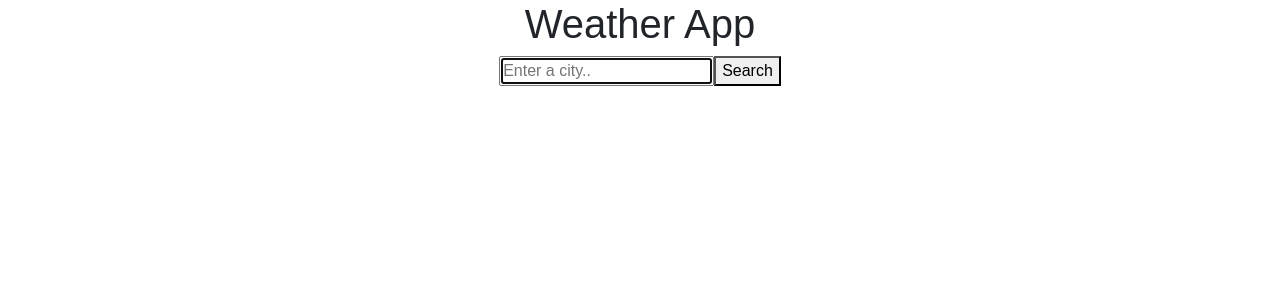
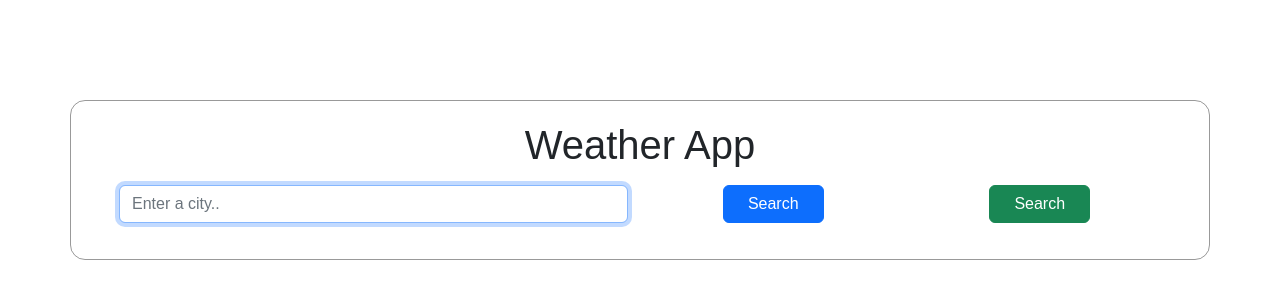
Before and after one commit to Hanna-Mik/react-weather-app-homework, a React (Create React App) app: page / in a window 1280 px wide. Shown: the top 300 px of the page. Built offline with nearby package versions, Linux system fonts and the light colour scheme.

Commit message:
changed style of search element and app container

```diff
--- a/src/App.css
+++ b/src/App.css
@@ -2,6 +2,10 @@
   font-family: sans-serif;
   text-align: center;
   text-transform: capitalize;
+  border: 1px solid rgba(0, 0, 0, 0.4);
+  border-radius: 15px;
+  padding: 20px;
+  margin-top: 100px;
 }
 .App ul {
   list-style: none;
--- a/src/App.js
+++ b/src/App.js
@@ -3,7 +3,7 @@ import Search from "./Search";
 
 function App() {
   return (
-    <div className="App">
+    <div className="App container">
       <Search />
     </div>
   );
--- a/src/Search.js
+++ b/src/Search.js
@@ -1,4 +1,3 @@
-import "./App.css";
 import React, { useState } from "react";
 import axios from "axios";
 
@@ -34,18 +33,31 @@ export default function App() {
   }
   let form = (
     <form onSubmit={handleSubmit}>
+      {" "}
+      <div className="row m-3">
+        <div className="col-6">
           <input
             type="search"
+            className="form-control"
             placeholder="Enter a city.."
             autoFocus
             onChange={searchCity}
           />
-      <button type="Submit">Search</button>
+        </div>
+        <div className="col-3 ">
+          <button type="submit" className="btn btn-primary px-4">
+            Search
+          </button>
+        </div>
+        <div className="col-3">
+          <button className="btn btn-success px-4">Search</button>
+        </div>
+      </div>
     </form>
   );
   if (loaded) {
     return (
-      <div className="App">
+      <div className="Search">
         <h1>Weather App</h1>
         {form}
         <ul>
@@ -61,7 +73,7 @@ export default function App() {
     );
   } else {
     return (
-      <div className="App">
+      <div className="Search">
         <h1>Weather App</h1>
         {form}
       </div>
```
Lines whose indentation alone changed are shown as unchanged.
